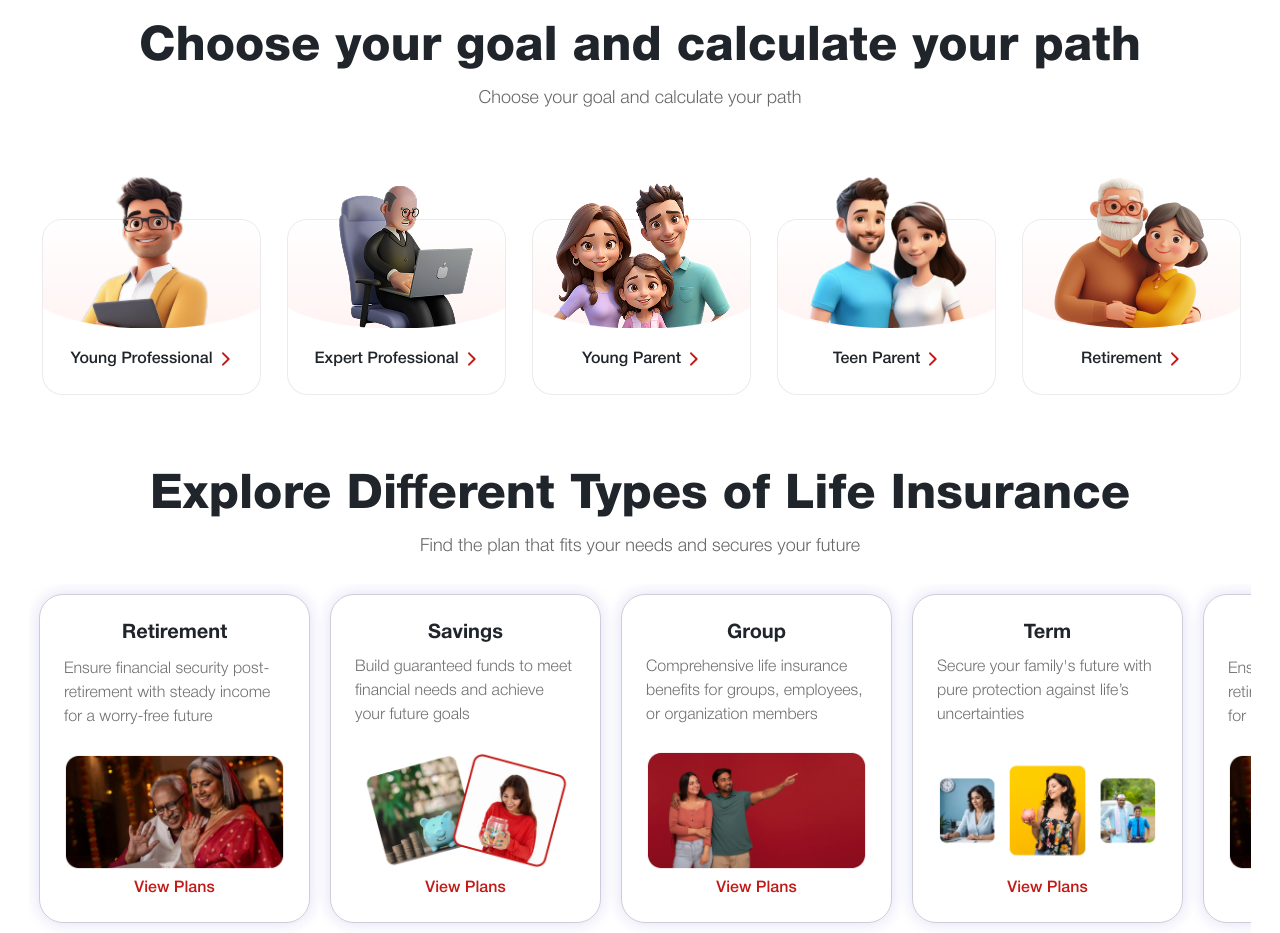
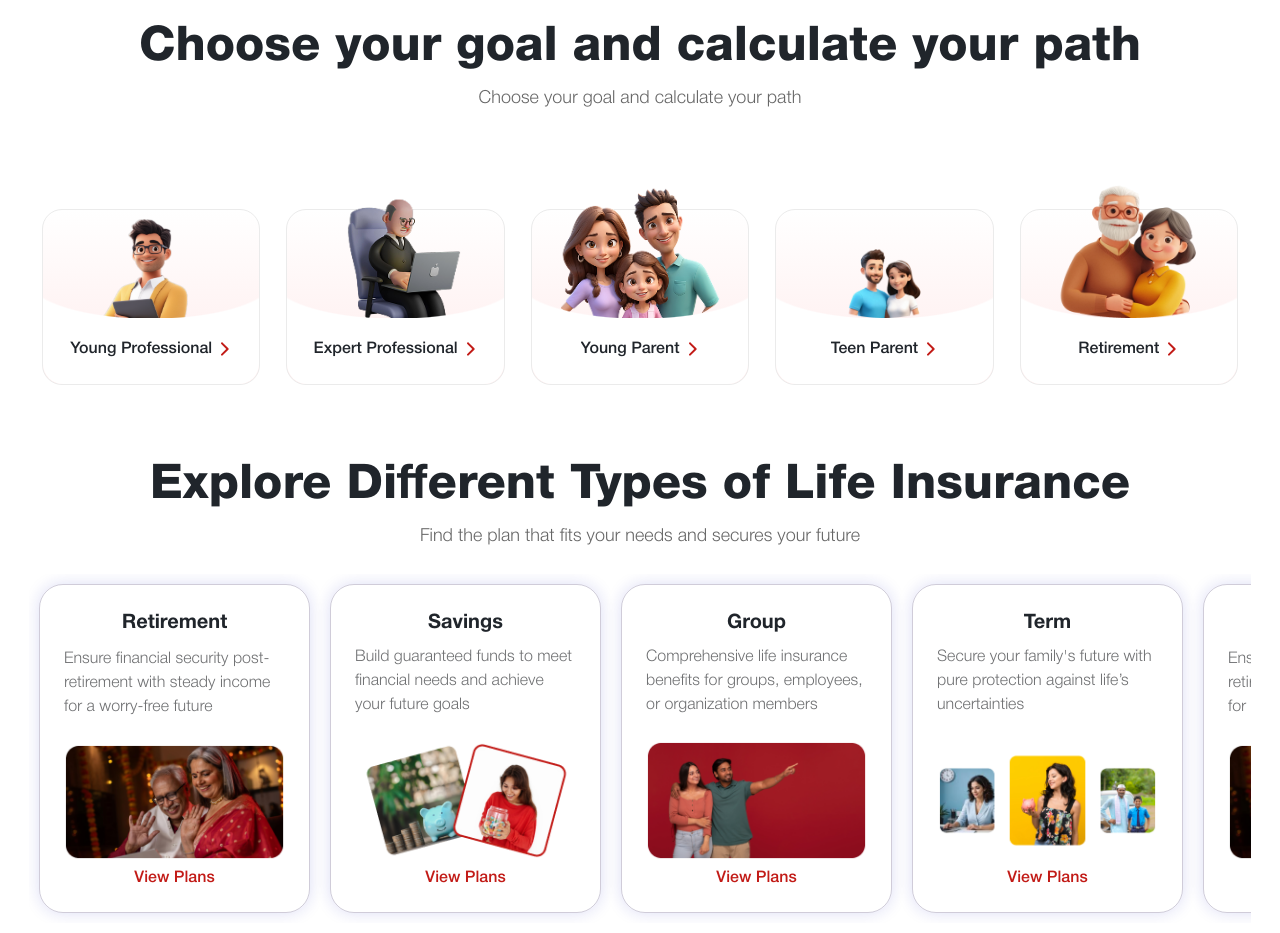
Before and after one commit to Ujjal-Techved/Test-Repo, a Next.js app: page / in a window 1280 px wide. Shown: the part 2020-2953 px from the top of the page. Built offline with nearby package versions, Linux system fonts and the light colour scheme.

Commit message:
minor changes in Home page

```diff
--- a/components/Common/CommonChatbot/CommonChatbot.module.css
+++ b/components/Common/CommonChatbot/CommonChatbot.module.css
@@ -8,14 +8,14 @@
     justify-content: flex-end;
 }
 
-.Home_banner_chatbot{
+.Home_banner_chatbot {
     background: linear-gradient(360.05deg, #FFDBDB 17.16%, #FF816D 74.48%);
     border-radius: 10px;
     padding: 4px;
 }
 
 
-.Home_banner_innerbot{
+.Home_banner_innerbot {
     background-color: var(--background-color);
     border-radius: 6px;
     display: flex;
@@ -25,7 +25,7 @@
 }
 
 
-.Home_banner_innerbot img{
+.Home_banner_innerbot img {
     width: 100%;
     max-width: 150px;
     height: 168px;
@@ -34,7 +34,7 @@
     object-fit: cover;
 }
 
-.chabot_title{
+.chabot_title {
     background: #ffdbdb;
     width: calc(100% - 36px);
     border-radius: 10px 10px 0px 0px;
@@ -48,7 +48,7 @@
     position: relative;
 }
 
-.chabot_title::before{
+.chabot_title::before {
     position: absolute;
     content: '';
     width: 12px;
@@ -59,7 +59,7 @@
     bottom: 0px;
 }
 
-.chabot_title::after{
+.chabot_title::after {
     position: absolute;
     content: '';
     width: 12px;
@@ -70,14 +70,14 @@
     bottom: 0px;
 }
 
-.chabot_title p{
+.chabot_title p {
     font-size: 10px;
     line-height: 10px;
     font-family: 'Helvetica-500';
     color: var(--fgi-black);
 }
 
-.chabot_title a{
+.chabot_title a {
     display: flex;
     align-items: center;
     font-size: 8px;
@@ -88,8 +88,19 @@
     text-decoration: none;
 }
 
-.chabot_title a img{
+.chabot_title a img {
     width: unset;
     height: unset;
     padding: 0px;
 }
+
+@media screen and (max-width: 991.2px) and (min-width: 320px) {
+    .Home_banner_innerbot img {
+        max-width: 104px;
+        height: 104px;
+    }
+
+    .chabot_title p {
+        display: none;
+    }
+}
--- a/components/Home/BeststageOption/BeststageOption.module.css
+++ b/components/Home/BeststageOption/BeststageOption.module.css
@@ -117,4 +117,8 @@
         top: -28px;
     }
 
+    .best_stageoption_parent{
+        padding: 24px 0px 30px 0px;
+    }
+
 }
--- a/components/Home/ChooseGoal/ChooseGoal.jsx
+++ b/components/Home/ChooseGoal/ChooseGoal.jsx
@@ -4,38 +4,31 @@ import { Container } from 'reactstrap'
 import TitleSubtitle from '@/components/Common/TitleSubtitle/TitleSubtitle'
 import Slider from 'react-slick'
 
-const ChooseGoal = ({stageOptionsData}) => {
+const ChooseGoal = ({ choosegoalData }) => {
 
 
     // Slider settings for stageOptions
 
-    const sliderSettings = {
-        dots: false,
-        arrow: false,
-        infinite: false,
-        autoplay: false,
-        speed: 500,
-        slidesToShow: 5,
-        slidesToScroll: 1,
-        responsive: [
-            {
-                breakpoint: 1024,
-                settings: {
-                    slidesToShow: 2,
-                    slidesToScroll: 1,
-                    arrows: false
-                }
-            },
-            {
-                breakpoint: 600,
-                settings: {
-                    slidesToShow: 2,
-                    slidesToScroll: 1,
-                    arrows: false
-                }
-            }
-        ]
-    };
+    // const sliderSettings = {
+    //     dots: false,
+    //     arrow: false,
+    //     infinite: false,
+    //     autoplay: false,
+    //     speed: 500,
+    //     slidesToShow: 5,
+    //     slidesToScroll: 1,
+    //     responsive: [
+    //         {
+    //             breakpoint: 1024,
+    //             settings: "unslick"
+    //         },
+    //         {
+
+    //             breakpoint: 600,
+    //             settings: "unslick"
+    //         }
+    //     ]
+    // };
 
 
     return (
@@ -45,9 +38,8 @@ const ChooseGoal = ({stageOptionsData}) => {
                     title={"Choose your goal and calculate your path"}
                     subtitle={"Choose your goal and calculate your path"}
                 />
-                <div className='best-stageoption-wrapper'>
-                    <Slider {...sliderSettings}>
-                        {stageOptionsData.map((option) => (
+                <div className='best-stageoption-wrapper no-slickinit'>
+                        {choosegoalData.map((option) => (
                             <div key={option.id} className={styles.best_stageoption_section}>
                                 <div className={styles.best_stageoption_card}>
                                     <img className={styles.charct_img} src={option.imgSrc} alt={option.name} />
@@ -61,7 +53,7 @@ const ChooseGoal = ({stageOptionsData}) => {
                                 </div>
                             </div>
                         ))}
-                    </Slider>
+
                 </div>
             </Container>
         </div>
--- a/components/Home/ChooseGoal/ChooseGoal.module.css
+++ b/components/Home/ChooseGoal/ChooseGoal.module.css
@@ -27,6 +27,11 @@
 
 }
 
+
+.best_stageoption_card .charct_img{
+    width: 160px;
+    /* width: 100%; */
+}
 
 .best_stageoption_card .best_stageoption_main {
     background-color: #ffffff;
@@ -110,11 +115,20 @@
     }
 
     .best_stageoption_card .charct_img{
-        width: 160px;
+        /* width: 160px; */
+        width: 100%;
     }
 
     .best_stageoption_card .best_stageoption_main::before {
         top: -28px;
     }
 
+    .best_stageoption_section {
+        width: 50%;
+    }
+
+    .best_stageoption_parent {
+        padding: 0px 0px 30px 0px;
+    }
+
 }
--- a/components/Home/HomeBanner/HomeBanner.module.css
+++ b/components/Home/HomeBanner/HomeBanner.module.css
@@ -171,6 +171,16 @@
 
 @media screen and (max-width: 991.2px) and (min-width: 320px) {
 
+    .Home_banner_wrapper{
+        padding-top: 32px;
+        padding-bottom: 0px;
+    }
+
+
+    .Home_banner{
+        background: none
+    }
+
     .Home_banner_guide::before{
         display: none;
     }
--- a/components/Home/ProtectPlan/ProtectPlan.module.css
+++ b/components/Home/ProtectPlan/ProtectPlan.module.css
@@ -52,7 +52,7 @@
 @media screen and (max-width: 520px) and (min-width: 320px) {
     .protect_plan_row{
         gap: 32px;
-        padding-bottom: 0px;
+        padding-bottom: 32px;
     }
     .protect_plan_Card{
         max-width: 248px;
--- a/components/Home/WhylifeInsurance/WhylifeInsurance.module.css
+++ b/components/Home/WhylifeInsurance/WhylifeInsurance.module.css
@@ -23,6 +23,7 @@
 }
 
 @media screen and (max-width: 991.2px) and (min-width: 320px) {
+
     .insure_imgsrc img{
        width: 100%;
        margin-top: 16px;
--- a/pages/index.js
+++ b/pages/index.js
@@ -59,6 +59,47 @@ export default function Home() {
             id: 6,
             name: 'Help Me Choose',
             imgSrc: 'images/home/helpmechoose.png',
+            description: 'Just starting their career and exploring financial independence',
+            linkhref: '/'
+        }
+    ];
+
+
+    // Array for choosegoal data
+    const choosegoalData = [
+
+        {
+            id: 1,
+            name: 'Young Professional',
+            imgSrc: 'images/home/youngprofessional.png',
+            description: 'Just starting their career and exploring financial independence',
+            linkhref: '/'
+        },
+        {
+            id: 2,
+            name: 'Expert Professional',
+            imgSrc: 'images/home/expertprofessional.png',
+            description: 'Just starting their career and exploring financial independence',
+            linkhref: '/'
+        },
+        {
+            id: 3,
+            name: 'Young Parent',
+            imgSrc: 'images/home/youngparent.png',
+            description: 'Just starting their career and exploring financial independence',
+            linkhref: '/'
+        },
+        {
+            id: 4,
+            name: 'Teen Parent',
+            imgSrc: 'images/home/teenparent.png',
+            description: 'Just starting their career and exploring financial independence',
+            linkhref: '/'
+        },
+        {
+            id: 5,
+            name: 'Retirement',
+            imgSrc: 'images/home/retirementold.png',
             description: 'Just starting their career and exploring financial independence',
             linkhref: '/'
         }
@@ -520,7 +561,7 @@ export default function Home() {
             <LifeInsurance />
             <WhatisGenrali />
             <WhylifeInsurance />
-            <ChooseGoal stageOptionsData={stageOptionsData} />
+            <ChooseGoal choosegoalData={choosegoalData} />
             <TypesofInsurance />
             <RequestCallback />
             <CoverageOption coveragetabs={coveragetabs} coverageplansData={coverageplansData} />
--- a/styles/styles.css
+++ b/styles/styles.css
@@ -360,6 +360,12 @@ body.over-hide {
     padding: 70px 0px 0px 0px !important;
 }
 
+.best-stageoption-wrapper.no-slickinit{
+    display: flex;
+    /* flex-wrap: wrap; */
+    padding-top: 60px;
+}
+
 @media screen and (max-width: 991.2px) and (min-width: 320px) {
     .divider {
         margin: 0px 15px;
@@ -486,4 +492,22 @@ body.over-hide {
         padding: 14px;
     }
 
+    .best-stageoption-wrapper .slick-list {
+        padding: 40px 0px 0px 0px !important;
+    }
+
+    .best-stageoption-wrapper.no-slickinit > div{
+        display: flex;
+        flex-wrap: wrap;
+    }
+
+    .best-stageoption-wrapper.no-slickinit{
+        display: flex;
+        flex-wrap: wrap;
+        padding-top: 30px;
+        justify-content: center;
+    }
+
+
+
 }
```
